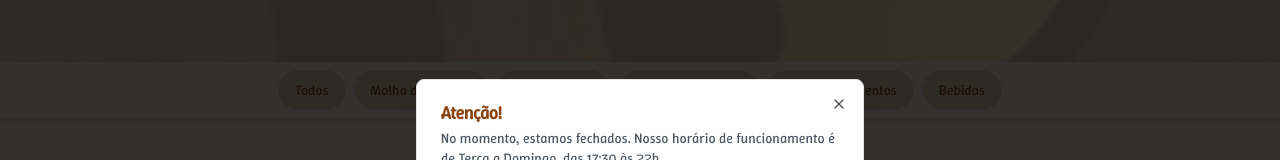
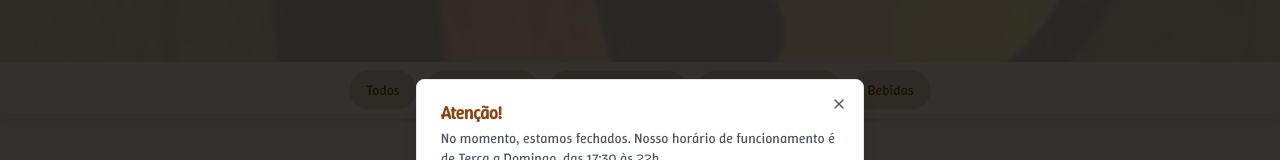
Before and after one commit to RenanFSilveira/Pankecas-git, a Next.js app: page / in a window 1280 px wide. Shown: the part 222-382 px from the top of the page. Built offline with nearby package versions, Linux system fonts and the light colour scheme.

Commit message:
Update cardapio-digital.tsx

```diff
--- a/components/cardapio-digital.tsx
+++ b/components/cardapio-digital.tsx
@@ -438,7 +438,15 @@ export function CardapioDigital() {
         className="sticky top-[72px] z-40 bg-[#FFF8E1] py-4 px-2 overflow-x-auto flex justify-start md:justify-center gap-2 shadow-md h-[56px] items-center"
       >
         <div className="flex gap-2 font-['WinkyRough']">
-          {categoriesList.map((categoriaLoop) => (
+          {categoriesList
+            .filter((categoria) => {
+              // A categoria "todos" sempre deve ser exibida.
+              if (categoria === "todos") return true;
+
+              // Retorna verdadeiro se a categoria tiver pelo menos um item ativo.
+              return menuData.some((item) => item.category === categoria && item.ativo);
+            })
+            .map((categoriaLoop) => (
               <Button
                 key={categoriaLoop}
                 variant="outline"
```
Lines whose indentation alone changed are shown as unchanged.
